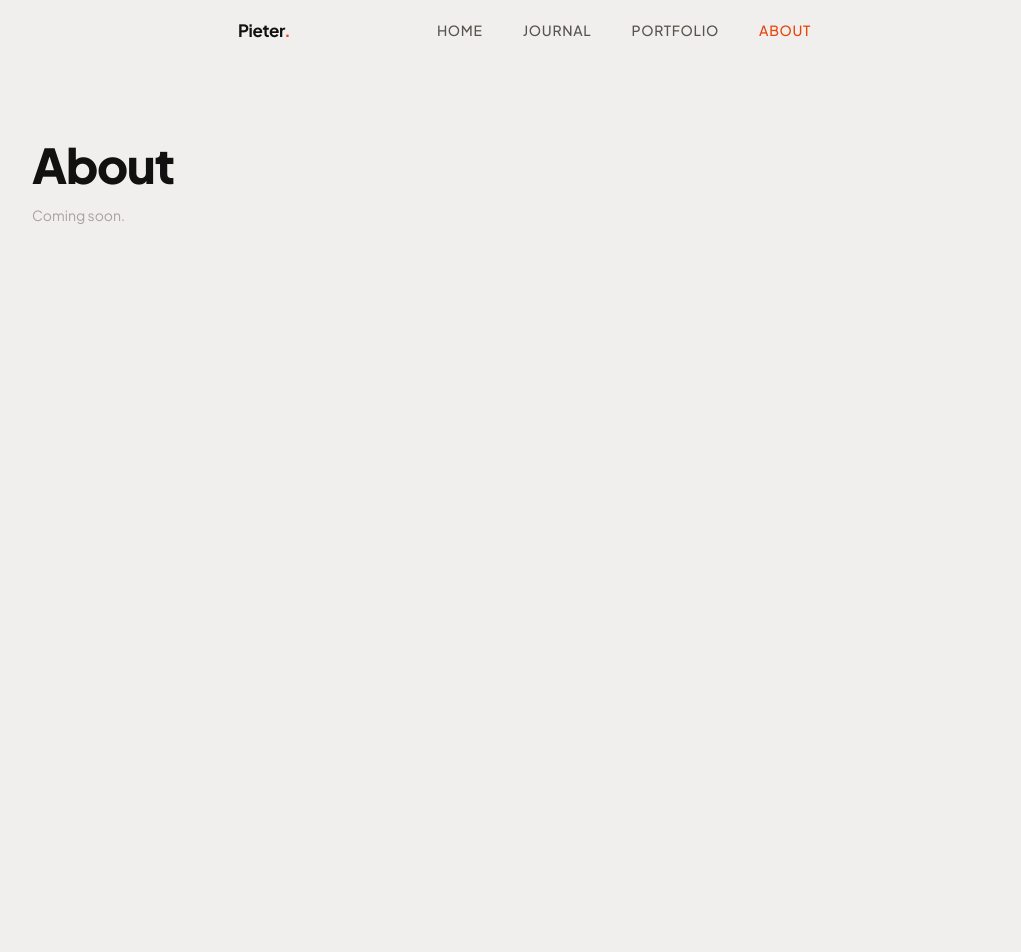
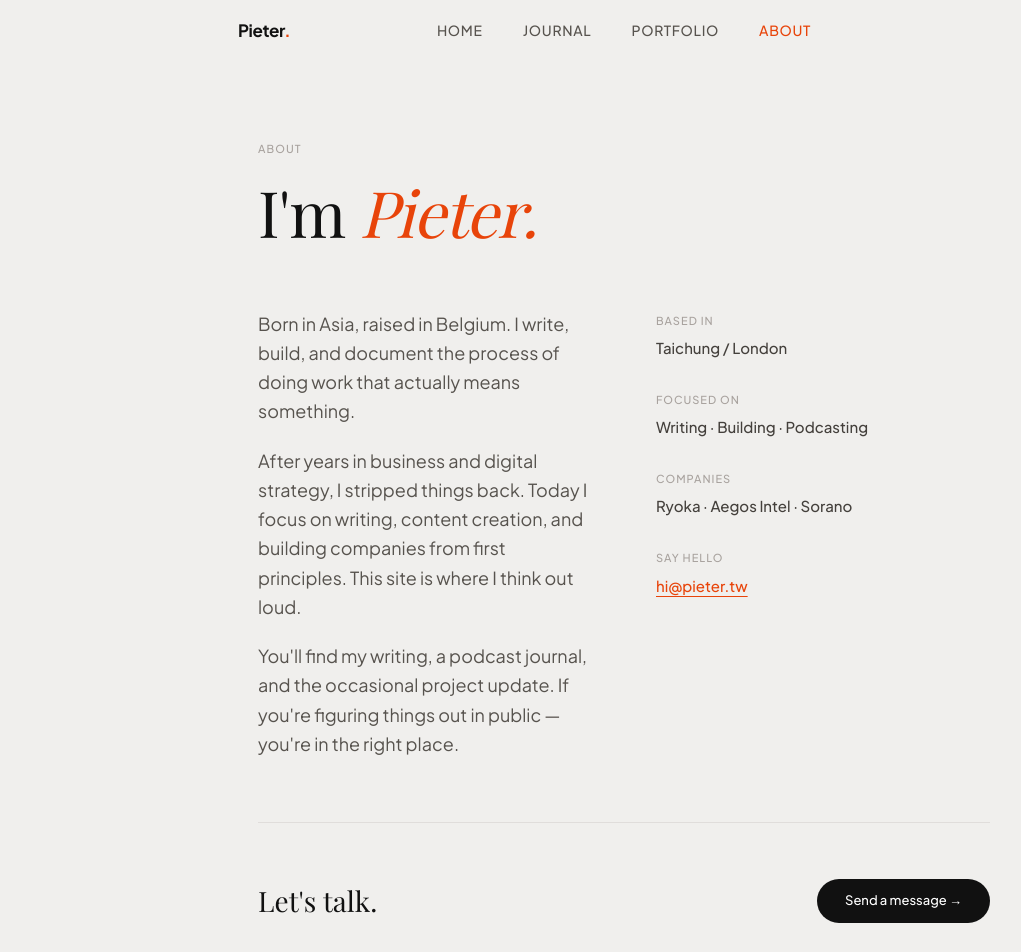
Before and after one commit to sillyledger/personal, a Next.js app: page /about in a window 1280 px wide. Shown: the top 952 px of the page, without its empty margins (16-1037 px from the left). Before the commit the page ends 800 px from the top, so only its background shows below. Built offline with nearby package versions, Linux system fonts and the light colour scheme.

Commit message:
Update page.tsx

```diff
--- a/app/about/page.tsx
+++ b/app/about/page.tsx
@@ -1,10 +1,56 @@
+import { Playfair_Display } from "next/font/google";
+const playfair = Playfair_Display({ subsets: ["latin"], weight: ["400"], style: ["normal", "italic"] });
+
 export default function Page() {
   return (
-    <main className="px-12">
-      <div className="max-w-[1300px] mx-auto pt-20">
-        <h1 className="text-5xl font-extrabold tracking-tight text-[#111]">About</h1>
-        <p className="mt-4 text-stone-400 text-sm">Coming soon.</p>
+    <main className="max-w-[860px] mx-auto px-16">
+
+      <div className="pt-20 pb-16">
+        <p className="text-[11px] text-stone-400 tracking-[0.1em] uppercase font-medium mb-5">About</p>
+        <h1 className={`${playfair.className} text-[64px] font-normal leading-[1.05] tracking-[-0.02em] text-[#111]`}>
+          I&apos;m <em className="text-accent">Pieter.</em>
+        </h1>
       </div>
+
+      <div className="grid grid-cols-2 gap-16 pb-16 border-b border-stone-300/60">
+        <div className="flex flex-col gap-5 text-[18px] text-stone-600 leading-relaxed">
+          <p>Born in Asia, raised in Belgium. I write, build, and document the process of doing work that actually means something.</p>
+          <p>After years in business and digital strategy, I stripped things back. Today I focus on writing, content creation, and building companies from first principles. This site is where I think out loud.</p>
+          <p>You&apos;ll find my writing, a podcast journal, and the occasional project update. If you&apos;re figuring things out in public — you&apos;re in the right place.</p>
+        </div>
+
+        <div className="flex flex-col gap-8 pt-1">
+          <div>
+            <p className="text-[11px] text-stone-400 tracking-[0.09em] uppercase font-medium mb-2">Based in</p>
+            <p className="text-[15px] text-stone-700 font-medium">Taichung / London</p>
+          </div>
+          <div>
+            <p className="text-[11px] text-stone-400 tracking-[0.09em] uppercase font-medium mb-2">Focused on</p>
+            <p className="text-[15px] text-stone-700 font-medium">Writing · Building · Podcasting</p>
+          </div>
+          <div>
+            <p className="text-[11px] text-stone-400 tracking-[0.09em] uppercase font-medium mb-2">Companies</p>
+            <p className="text-[15px] text-stone-700 font-medium">Ryoka · Aegos Intel · Sorano</p>
+          </div>
+          <div>
+            <p className="text-[11px] text-stone-400 tracking-[0.09em] uppercase font-medium mb-2">Say hello</p>
+            <a href="mailto:hi@pieter.tw" className="text-[15px] text-accent underline decoration-1 underline-offset-4 hover:opacity-70 transition-opacity font-medium">
+              hi@pieter.tw
+            </a>
+          </div>
+        </div>
+      </div>
+
+      <div className="flex items-center justify-between py-14">
+        <span className={`${playfair.className} text-[28px] text-[#111] italic`}>Let&apos;s talk.</span>
+        <a
+          href="mailto:hi@pieter.tw"
+          className="bg-[#111] text-white text-[13px] font-medium px-7 py-3 rounded-full inline-flex items-center gap-2 hover:opacity-80 transition-opacity"
+        >
+          Send a message →
+        </a>
+      </div>
+
     </main>
   );
 }
```
